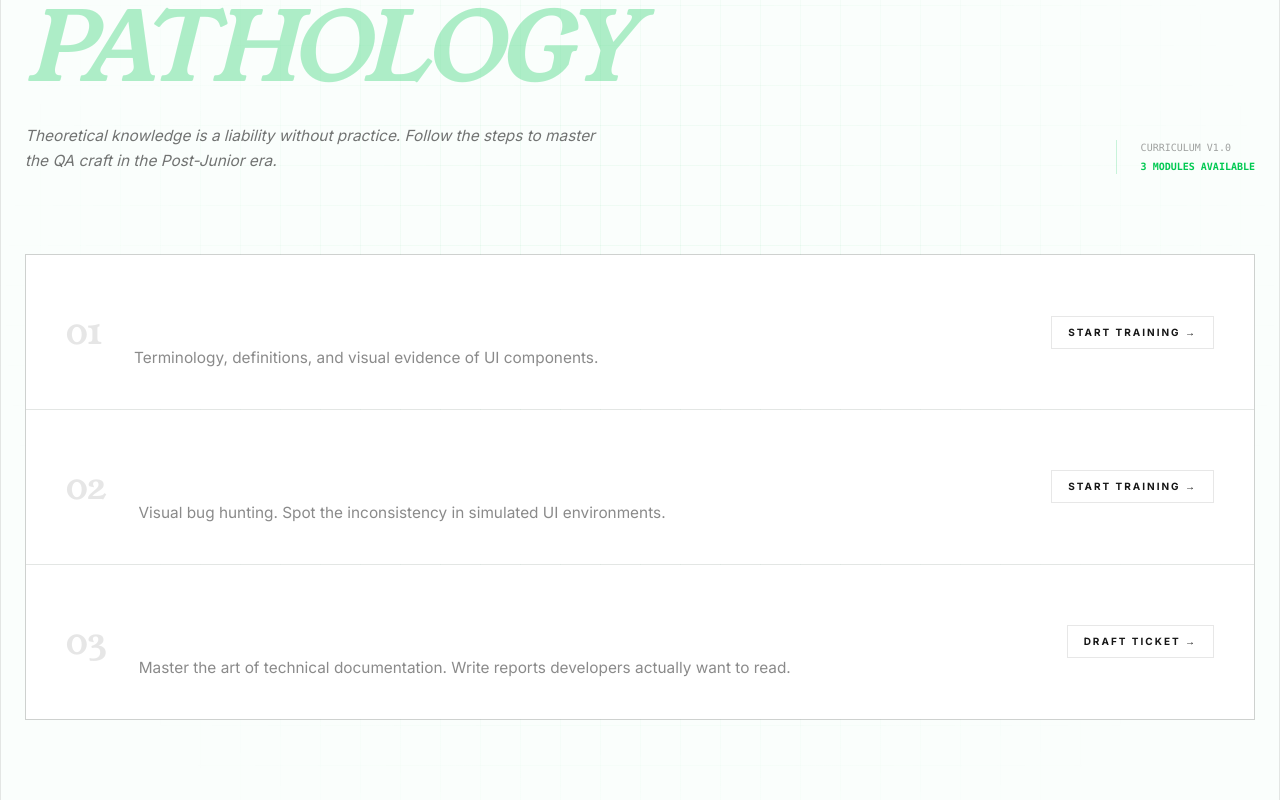
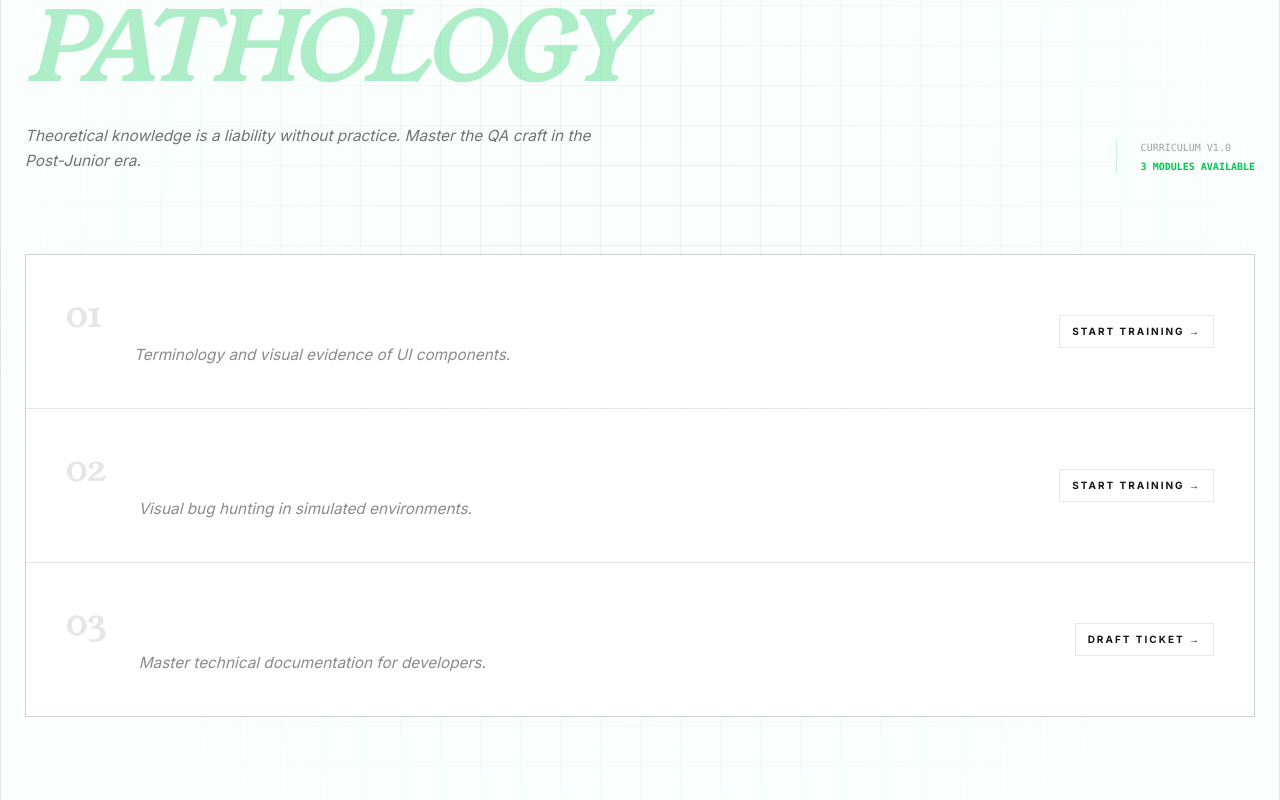
Before and after one commit to highimexy/it-shit, a Next.js app in the folder frontend/: page /qa in a window 1280 px wide. Shown: the part 2800-3600 px from the top of the page. Built offline with nearby package versions, Linux system fonts and the light colour scheme.

Commit message:
npm audit fix --force

```diff
--- a/frontend/app/qa/page.tsx
+++ b/frontend/app/qa/page.tsx
@@ -245,12 +245,13 @@ export default function QaPage() {
 
       {/* THE ACADEMY / ROADMAP */}
       <section className="relative overflow-hidden bg-green-500/2">
-        <BackgroundGrid color="rgb(34 197 94 / 0.05)" />
+        <BackgroundGrid color="rgb(34 197 94 / 0.1)" />
 
-        <Container>
-          <div className="relative z-10 px-6 py-24">
-            <div className="flex flex-col gap-8 lg:flex-row lg:items-end lg:justify-between">
-              <div className="max-w-xl text-left">
+        <Container className="relative z-10">
+          {/* Ekstremalnie mały padding boczny na mobile (px-3) */}
+          <div className="px-3 py-24 md:px-6">
+            <div className="flex flex-col gap-8 text-left lg:flex-row lg:items-end lg:justify-between">
+              <div className="max-w-xl">
                 <span className="text-fluid-small font-sans font-bold tracking-[0.4em] text-green-500 uppercase">
                   The Academy
                 </span>
@@ -259,11 +260,11 @@ export default function QaPage() {
                   <span className="text-fluid-h1 text-green-500 italic opacity-30">Pathology</span>
                 </h2>
                 <p className="text-fluid-p mt-8 font-sans leading-relaxed italic opacity-60">
-                  Theoretical knowledge is a liability without practice. Follow the steps to master
-                  the QA craft in the Post-Junior era.
+                  Theoretical knowledge is a liability without practice. Master the QA craft in the
+                  Post-Junior era.
                 </p>
               </div>
-              <div className="hidden border-l border-green-500/20 pl-6 text-left lg:block">
+              <div className="hidden border-l border-green-500/20 pl-6 lg:block">
                 <span className="block font-mono text-[10px] uppercase opacity-40">
                   Curriculum v1.0
                 </span>
@@ -274,27 +275,28 @@ export default function QaPage() {
             </div>
 
             {/* ROADMAP STEPS GRID */}
-            <div className="bg-foreground/10 border-foreground/10 mt-20 grid gap-px border text-left">
-              {/* STEP 01 - SŁOWNIK */}
+            <div className="bg-foreground/10 border-foreground/10 mt-16 grid gap-px border text-left md:mt-20">
+              {/* STEP 01 - THE LEXICON */}
               <Link
                 href="/qa/dictionary"
-                className="group bg-background relative p-10 transition-colors hover:bg-green-500/2"
+                className="group bg-background relative p-5 transition-all duration-300 ease-out hover:z-20 hover:-translate-y-1 hover:shadow-[0_10px_30px_-10px_rgba(34,197,94,0.15)] md:p-10 md:hover:translate-x-2 md:hover:-translate-y-2 md:hover:shadow-[-20px_25px_50px_-15px_rgba(34,197,94,0.2)]"
               >
                 <div className="flex flex-col justify-between gap-6 md:flex-row md:items-center">
-                  <div className="flex items-center gap-8">
-                    <span className="font-serif text-4xl opacity-10 transition-all group-hover:text-green-500 group-hover:opacity-100">
+                  <div className="flex items-start gap-4 md:gap-8">
+                    <span className="shrink-0 font-serif text-xl opacity-10 transition-all group-hover:text-green-500 group-hover:opacity-100 md:text-4xl">
                       01
                     </span>
-                    <div>
-                      <h3 className="font-sans font-bold tracking-widest text-white uppercase">
+
+                    <div className="flex flex-col gap-1">
+                      <h3 className="font-sans text-[13px] leading-tight font-bold tracking-widest text-white uppercase transition-colors group-hover:text-green-500 md:text-base">
                         The Lexicon
                       </h3>
-                      <p className="mt-2 text-sm opacity-50">
-                        Terminology, definitions, and visual evidence of UI components.
+                      <p className="max-w-60 text-[11px] leading-relaxed italic opacity-50 md:max-w-sm md:text-sm">
+                        Terminology and visual evidence of UI components.
                       </p>
                     </div>
                   </div>
-                  <span className="border-foreground/10 border px-4 py-2 text-[10px] font-bold tracking-[0.2em] uppercase transition-colors group-hover:border-green-500">
+                  <span className="border-foreground/10 w-fit self-start border px-3 py-2 text-[8px] font-bold tracking-[0.2em] whitespace-nowrap uppercase transition-all group-hover:border-green-500 group-hover:bg-green-500 group-hover:text-black md:self-auto md:text-[10px]">
                     Start Training →
                   </span>
                 </div>
@@ -303,23 +305,23 @@ export default function QaPage() {
               {/* STEP 02 - EVIDENCE ROOM */}
               <Link
                 href="/qa/evidence-room"
-                className="group bg-background relative p-10 transition-colors hover:bg-green-500/2"
+                className="group bg-background relative p-5 transition-all duration-300 ease-out hover:z-20 hover:-translate-y-1 hover:shadow-[0_10px_30px_-10px_rgba(34,197,94,0.15)] md:p-10 md:hover:translate-x-2 md:hover:-translate-y-2 md:hover:shadow-[-20px_25px_50px_-15px_rgba(34,197,94,0.2)]"
               >
                 <div className="flex flex-col justify-between gap-6 md:flex-row md:items-center">
-                  <div className="flex items-center gap-8">
-                    <span className="font-serif text-4xl opacity-10 transition-all group-hover:text-green-500 group-hover:opacity-100">
+                  <div className="flex items-start gap-4 md:gap-8">
+                    <span className="shrink-0 font-serif text-xl opacity-10 transition-all group-hover:text-green-500 group-hover:opacity-100 md:text-4xl">
                       02
                     </span>
-                    <div>
-                      <h3 className="font-sans font-bold tracking-widest text-white uppercase">
-                        The Evidence Room
+                    <div className="flex flex-col gap-1">
+                      <h3 className="font-sans text-[13px] leading-tight font-bold tracking-widest text-white uppercase transition-colors group-hover:text-green-500 md:text-base">
+                        Evidence Room
                       </h3>
-                      <p className="mt-2 text-sm opacity-50">
-                        Visual bug hunting. Spot the inconsistency in simulated UI environments.
+                      <p className="max-w-60 text-[11px] leading-relaxed italic opacity-50 md:max-w-sm md:text-sm">
+                        Visual bug hunting in simulated environments.
                       </p>
                     </div>
                   </div>
-                  <span className="border-foreground/10 border px-4 py-2 text-[10px] font-bold tracking-[0.2em] uppercase transition-colors group-hover:border-green-500">
+                  <span className="border-foreground/10 w-fit self-start border px-3 py-2 text-[8px] font-bold tracking-[0.2em] whitespace-nowrap uppercase transition-all group-hover:border-green-500 group-hover:bg-green-500 group-hover:text-black md:self-auto md:text-[10px]">
                     Start Training →
                   </span>
                 </div>
@@ -328,24 +330,23 @@ export default function QaPage() {
               {/* STEP 03 - BUG REPORTING */}
               <Link
                 href="/qa/bug-report"
-                className="group bg-background relative p-10 transition-colors hover:bg-green-500/2"
+                className="group bg-background relative p-5 transition-all duration-300 ease-out hover:z-20 hover:-translate-y-1 hover:shadow-[0_10px_30px_-10px_rgba(34,197,94,0.15)] md:p-10 md:hover:translate-x-2 md:hover:-translate-y-2 md:hover:shadow-[-20px_25px_50px_-15px_rgba(34,197,94,0.2)]"
               >
                 <div className="flex flex-col justify-between gap-6 md:flex-row md:items-center">
-                  <div className="flex items-center gap-8">
-                    <span className="font-serif text-4xl opacity-10 transition-all group-hover:text-green-500 group-hover:opacity-100">
+                  <div className="flex items-start gap-4 md:gap-8">
+                    <span className="shrink-0 font-serif text-xl opacity-10 transition-all group-hover:text-green-500 group-hover:opacity-100 md:text-4xl">
                       03
                     </span>
-                    <div>
-                      <h3 className="font-sans font-bold tracking-widest text-white uppercase">
+                    <div className="flex flex-col gap-1">
+                      <h3 className="font-sans text-[13px] leading-tight font-bold tracking-widest text-white uppercase transition-colors group-hover:text-green-500 md:text-base">
                         Construction
                       </h3>
-                      <p className="mt-2 text-sm opacity-50">
-                        Master the art of technical documentation. Write reports developers actually
-                        want to read.
+                      <p className="max-w-60 text-[11px] leading-relaxed italic opacity-50 md:max-w-sm md:text-sm">
+                        Master technical documentation for developers.
                       </p>
                     </div>
                   </div>
-                  <span className="border-foreground/10 border px-4 py-2 text-[10px] font-bold tracking-[0.2em] uppercase transition-colors group-hover:border-green-500">
+                  <span className="border-foreground/10 w-fit self-start border px-3 py-2 text-[8px] font-bold tracking-[0.2em] whitespace-nowrap uppercase transition-all group-hover:border-green-500 group-hover:bg-green-500 group-hover:text-black md:self-auto md:text-[10px]">
                     Draft Ticket →
                   </span>
                 </div>
--- a/frontend/package.json
+++ b/frontend/package.json
@@ -23,7 +23,7 @@
     ]
   },
   "dependencies": {
-    "next": "16.2.2",
+    "next": "^16.2.4",
     "next-themes": "^0.4.6",
     "postcss": "^8.5.9",
     "react": "19.2.4",
```
Also changed, not shown: 1 other file (tests, documents, lock files or other folders).
